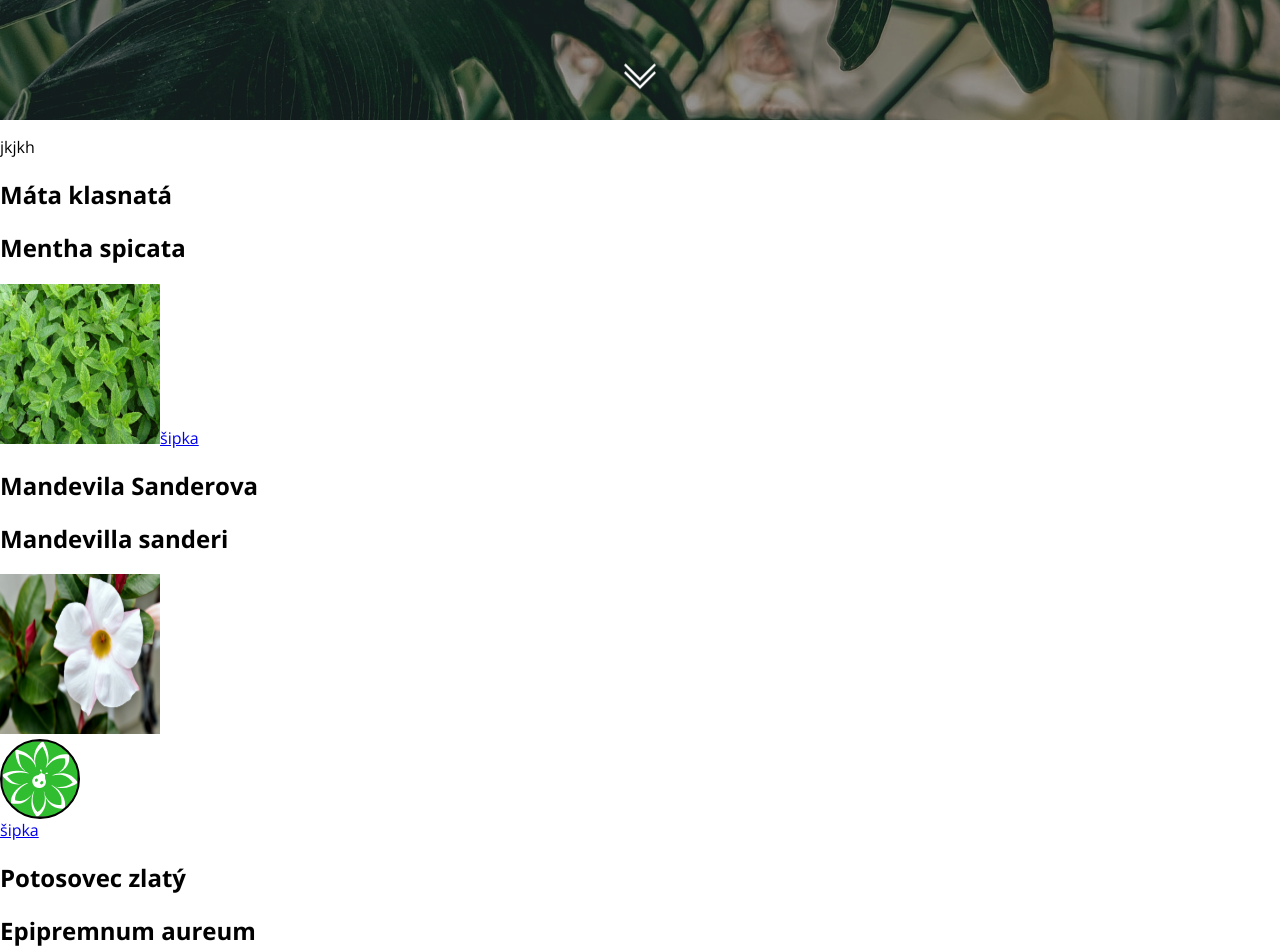
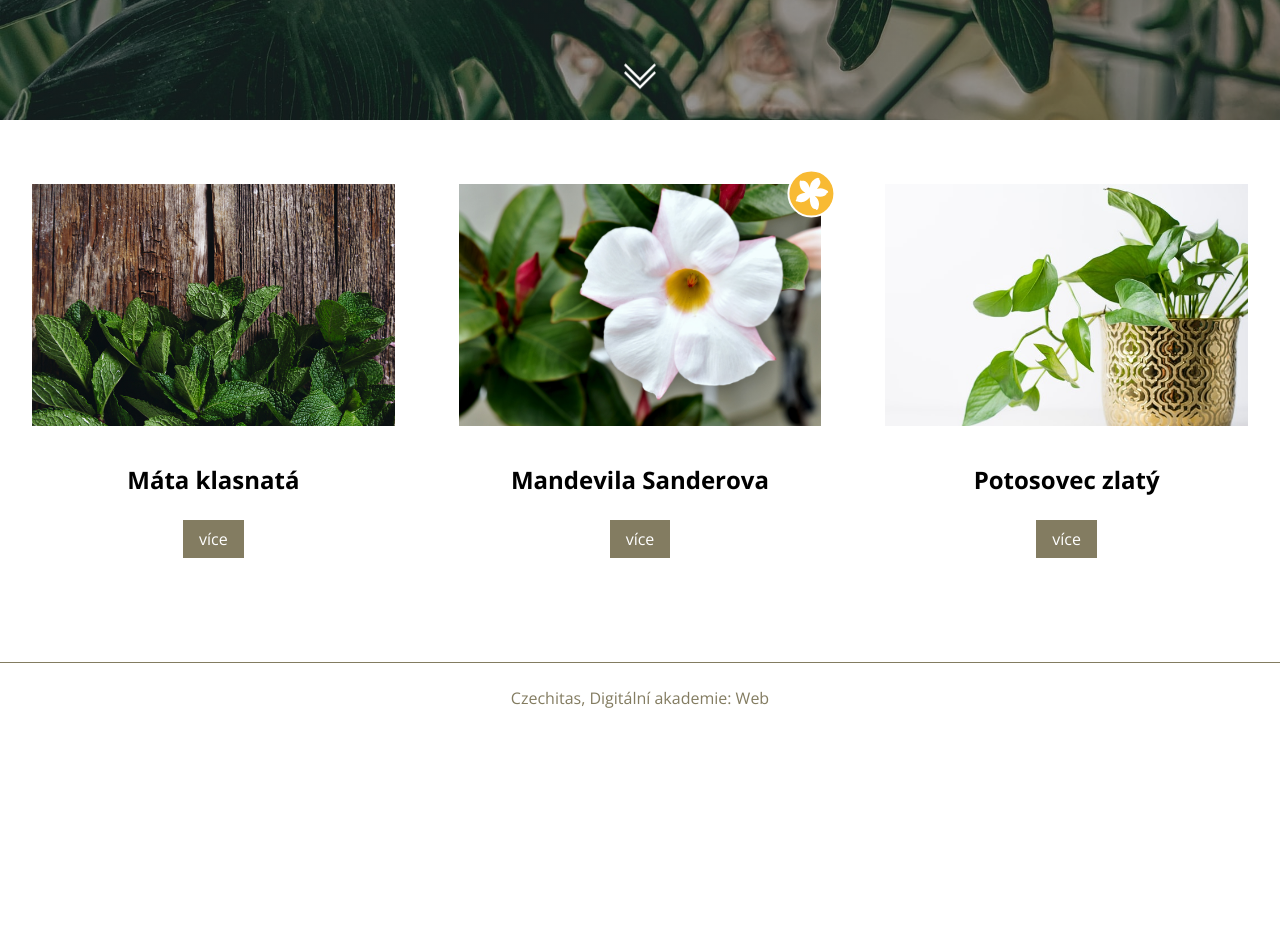
Before and after one commit to TeVecko/Kytkovo, a website built with webpack: page src/overview.html in a window 1280 px wide. Shown: the part 680-1630 px from the top of the page. After the commit the page ends 1413 px from the top, so only its background shows below. Built offline with nearby package versions, Linux system fonts and the light colour scheme.

Commit message:
Přehled kytek + ikona právě kvete

```diff
--- a/src/Plant/Plant.js
+++ b/src/Plant/Plant.js
@@ -9,6 +9,7 @@ export const Plant = (props) => {
 
   const nameElm = document.createElement('h2');
   nameElm.textContent = props.name;
+  nameElm.classList.add('name-plant');
 
   const latinNameElm = document.createElement('h2');
   latinNameElm.textContent = props.latinName;
@@ -19,6 +20,8 @@ export const Plant = (props) => {
 
   const imgFlowering = document.createElement('img');
   imgFlowering.classList.add('image-flowering');
+  imgFlowering.src = 'img/blossom-icon-edited.svg';
+  imgFlowering.title = 'právě kvete';
   const flowering = props.flowering;
   for (let i = 0; i < flowering.length; i++) {
     const floweringI = flowering[i];
@@ -32,13 +35,13 @@ export const Plant = (props) => {
   }
 
   const arrow = document.createElement('a');
-  arrow.classList.add('arrow');
+  arrow.classList.add('link-to-plant');
   arrow.href = props.href;
-  arrow.textContent = 'šipka';
+  arrow.textContent = 'více';
 
+  plantElm.appendChild(imgPlant);
   plantElm.appendChild(nameElm);
-  plantElm.appendChild(latinNameElm);
-  plantElm.appendChild(imgPlant);
+  //plantElm.appendChild(latinNameElm);
   plantElm.appendChild(imgFlowering);
   plantElm.appendChild(arrow);
 
--- a/src/index.js
+++ b/src/index.js
@@ -30,7 +30,7 @@ const december = 11;
 const mint = Plant({
   name: 'Máta klasnatá',
   latinName: 'Mentha spicata',
-  src: './img/moroccan-mint.jpg',
+  src: './img/mint-table.jpg',
   flowering: [june, july, august, september],
   href: 'Plants/mint.html',
 });
@@ -45,7 +45,7 @@ const mandevila = Plant({
 const potosovec = Plant({
   name: 'Potosovec zlatý',
   latinName: 'Epipremnum aureum',
-  src: './img/potosovec.jpg',
+  src: './img/pothos-unsplash.jpg',
   flowering: [],
 });
 
--- a/src/overview.html
+++ b/src/overview.html
@@ -25,9 +25,7 @@
         </div>
         <a class="arrow-down bounce" href="#overview"></a>
       </header>
-      <main id="overview">
-        <p>jkjkh</p>
-      </main>
+      <main class="main-overview" id="overview"></main>
       <footer class="footer">
         <p>Czechitas, Digitální akademie: Web</p>
       </footer>
--- a/src/style.css
+++ b/src/style.css
@@ -84,6 +84,7 @@ body {
   font-family: 'Dancing Script', cursive;
   text-align: center;
   margin: 0;
+  padding: 0 2rem 0 2rem;
 }
 
 .hp-text__description {
@@ -259,16 +260,41 @@ body {
   }
 }
 
+/* Styly pro overview.html */
+.plant {
+  text-align: center;
+  width: 100%;
+  padding: 2rem 2rem 2rem 2rem;
+  position: relative;
+}
+
 .image-flowering {
+  position: absolute;
+  top: 2rem;
+  right: 2rem;
   display: none;
-  width: 5rem;
-  height: 5rem;
+  width: 3rem;
+  height: 3rem;
+  padding: 0.3rem;
+  transform: translate(30%, -30%);
+  border: 1px solid rgb(131, 124, 97);
+  border: 2px solid #fff;
+  border-radius: 50%;
+  background-color: #f8ba33;
+  /*
+  border: 1px solid rgb(131, 124, 97);
+  border-radius: 50%;
+  background-color: rgb(131, 124, 97);
+  border: 1px solid ;
   background-size: contain;
+  background-image: url('./img/jasmine.svg');
   border-radius: 50%;
-  background-image: url('./img/flower.svg');
   background-color: rgb(207, 66, 207);
   filter: invert(100%);
   border: 2px solid white;
+  color: black;
+  font-size: 2rem;
+  */
 }
 
 .visible {
@@ -276,7 +302,30 @@ body {
 }
 
 .image-plant {
-  width: 10rem;
-  height: 10rem;
-  background-size: contain;
+  width: 100%;
+  height: auto;
 }
+
+.name-plant {
+  margin: 2rem 0;
+}
+
+.link-to-plant {
+  text-decoration: none;
+  background-color: rgb(131, 124, 97);
+  color: white;
+  padding: 0.5rem 1rem;
+  margin: 2rem 0 1rem 0;
+}
+
+@media (min-width: 791px) {
+  .main-overview {
+    display: flex;
+    padding-top: 2rem;
+    padding-bottom: 5rem;
+  }
+
+  .plant {
+    max-width: calc(100% / 3);
+  }
+}
```
Also changed, not shown: src/img/blossom-icon-edited.svg (added), src/img/blossom-icon-removebg-preview.png (added), src/img/blossom-icon.png (added), src/img/blossom-icon.svg (added), src/img/jasmine.svg (added), src/img/mint-table.jpg (added), src/img/pothos-unsplash.jpg (added).
